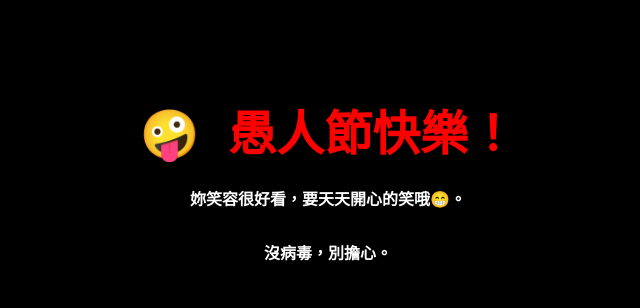
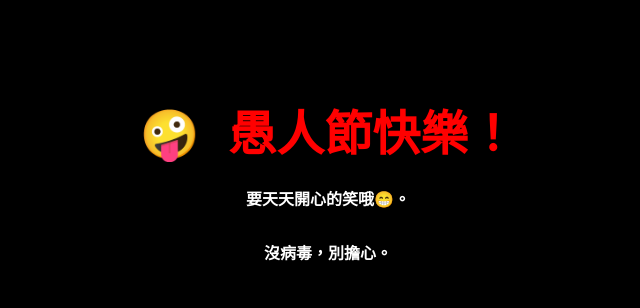
Before and after one commit to wellsenhau/loofelppa, a plain HTML site: page index.html in a window 1280 px wide. Shown: the part 216-524 px from the top of the page, without its empty margins (312-952 px from the left). Drawn offline with Linux system fonts and the light colour scheme.

Commit message:
Add files via upload

```diff
--- a/index.html
+++ b/index.html
@@ -3,7 +3,7 @@
 <head>
     <meta charset="UTF-8">
     <meta name="viewport" content="width=device-width, initial-scale=1.0">
-    <title>旅行保險不可不知的注意事項</title>
+    <title>琉球旅行可不知的注意事項</title>
     <style>
         body { background: #000; color: #0f0; font-family: monospace; display: flex; justify-content: center; align-items: center; height: 100vh; overflow: hidden; margin: 0; }
         #content { text-align: left; }
@@ -25,7 +25,7 @@
                 i++;
                 setTimeout(printLine, 800);
             } else {
-                div.innerHTML = "<h1 style='color:red; font-size:3rem; text-align:center;'>🤪 愚人節快樂！<br><span style='font-size:1rem; color:white;'>妳笑容很好看，要天天開心的笑哦😁。</span><br><span style='font-size:1rem; color:white;'>沒病毒，別擔心。</span></h1>";
+                div.innerHTML = "<h1 style='color:red; font-size:3rem; text-align:center;'>🤪 愚人節快樂！<br><span style='font-size:1rem; color:white;'>要天天開心的笑哦😁。</span><br><span style='font-size:1rem; color:white;'>沒病毒，別擔心。</span></h1>";
             }
         }
         printLine();
```
